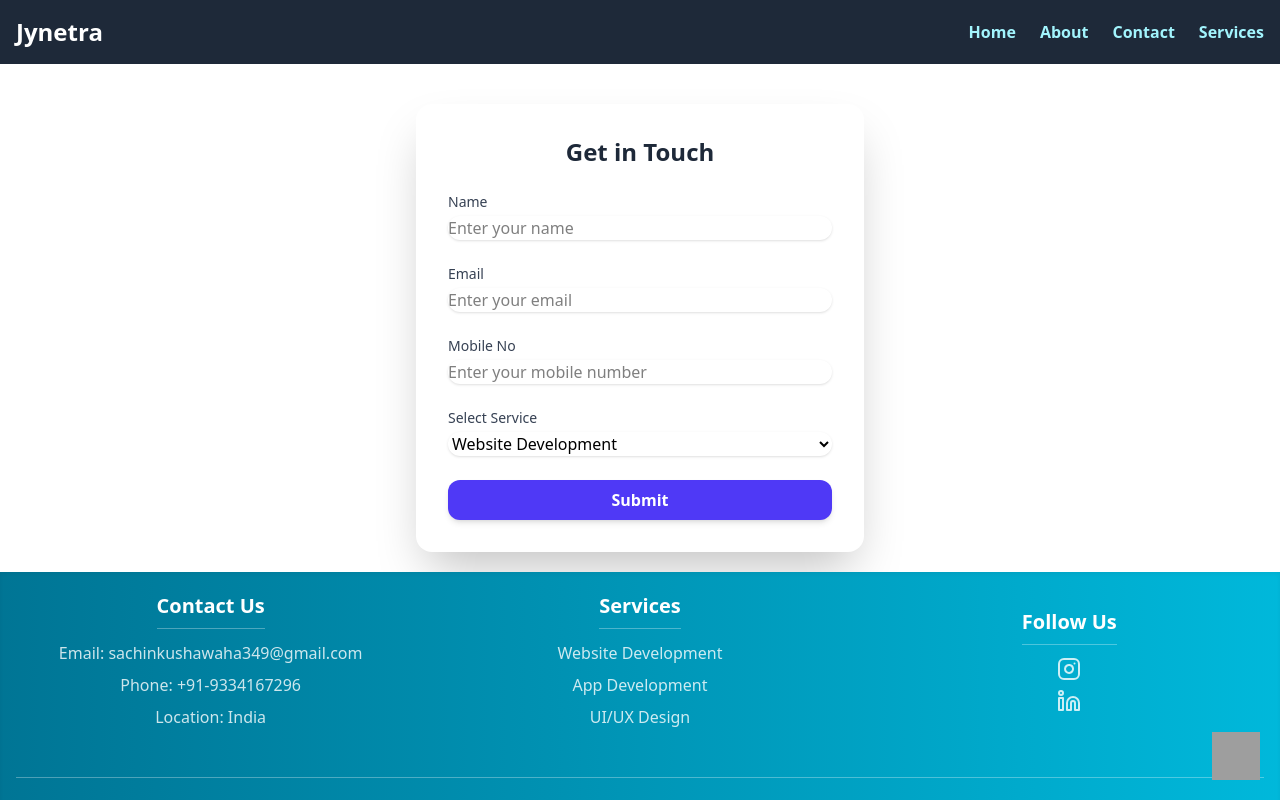
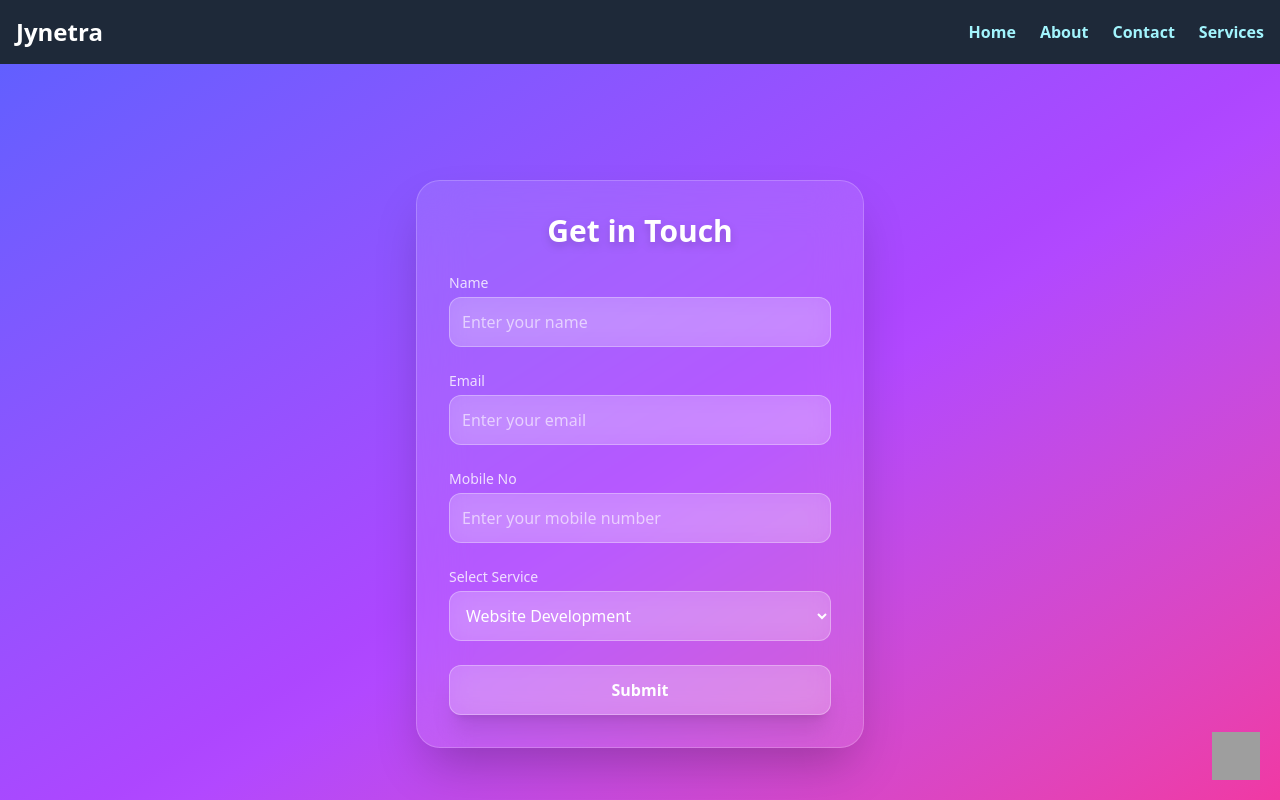
Before and after one commit to sachinkushwha/jynetra, a React (Vite) app: page /form in a window 1280 px wide. Shown: the top 800 px of the page. Built offline with nearby package versions, Linux system fonts and the light colour scheme; grey boxes are pictures that could not be loaded.

Commit message:
Update form.jsx

```diff
--- a/src/components/form.jsx
+++ b/src/components/form.jsx
@@ -1,93 +1,107 @@
-import { useRef } from "react"
+import { useRef } from "react";
 import { useNavigate } from "react-router-dom";
+
 export const Form = () => {
   const navigate = useNavigate();
   const name = useRef();
   const email = useRef();
   const mobile = useRef();
   const service = useRef();
+
   const handlesubmit = async (e) => {
     e.preventDefault();
+
     const CHAT_ID = import.meta.env.VITE_CHAT_ID;
     const BOT_TOKEN = import.meta.env.VITE_BOT_TOKEN;
     const url = `https://api.telegram.org/bot${BOT_TOKEN}/sendMessage`;
 
     const response = await fetch(url, {
-            method: 'POST', headers: { 'Content-type': 'application/json' }, body: JSON.stringify({
+      method: "POST",
+      headers: { "Content-type": "application/json" },
+      body: JSON.stringify({
         chat_id: CHAT_ID,
-                text: `New project:\nName: ${name.current.value}\nEmail: ${email.current.value}\nPhone: ${mobile.current.value}\nService: ${service.current.value}`
-            })
-        })
+        text: `New project:\nName: ${name.current.value}\nEmail: ${email.current.value}\nPhone: ${mobile.current.value}\nService: ${service.current.value}`,
+      }),
+    });
+
     const data = await response.json();
     if (data.ok) {
-            alert('thank you\nyour request submit successfully');
-            navigate('/');
+      alert("thank you\nyour request submitted successfully");
+      navigate("/");
     } else {
-            alert('something went worng\nplease try again')
+      alert("something went wrong\nplease try again");
     }
+  };
 
-
-    }
   return (
+    <div className="min-h-screen flex items-center justify-center bg-gradient-to-br from-indigo-500 via-purple-500 to-pink-500 p-5">
       <form
         onSubmit={handlesubmit}
-            className="max-w-md mx-auto mt-10 p-8 bg-white shadow-2xl rounded-2xl space-y-6 mb-5"
+        className="w-full max-w-md backdrop-blur-xl bg-white/10 border border-white/20 shadow-2xl rounded-3xl p-8 space-y-6 animate-fadeIn"
       >
-            <h2 className="text-2xl font-bold text-center text-gray-800">Get in Touch</h2>
+        <h2 className="text-3xl font-bold text-center text-white drop-shadow-lg">
+          Get in Touch
+        </h2>
 
         <div>
-                <label htmlFor="name" className="block text-sm font-medium text-gray-700">Name</label>
+          <label className="block text-sm font-medium text-white/80">Name</label>
           <input
             type="text"
             ref={name}
-                    id="name"
-                    className="mt-1 block w-full rounded-xl border-gray-300 shadow-sm focus:border-indigo-500 focus:ring-indigo-500"
+            className="mt-1 block w-full rounded-xl bg-white/20 text-white placeholder-white/60 border border-white/30 focus:ring-2 focus:ring-indigo-300 focus:border-transparent transition backdrop-blur-md p-3"
             placeholder="Enter your name"
           />
         </div>
 
         <div>
-                <label htmlFor="email" className="block text-sm font-medium text-gray-700">Email</label>
+          <label className="block text-sm font-medium text-white/80">Email</label>
           <input
             type="email"
             ref={email}
-                    id="email"
-                    className="mt-1 block w-full rounded-xl border-gray-300 shadow-sm focus:border-indigo-500 focus:ring-indigo-500"
+            className="mt-1 block w-full rounded-xl bg-white/20 text-white placeholder-white/60 border border-white/30 focus:ring-2 focus:ring-indigo-300 focus:border-transparent transition backdrop-blur-md p-3"
             placeholder="Enter your email"
           />
         </div>
 
         <div>
-                <label htmlFor="mobile" className="block text-sm font-medium text-gray-700">Mobile No</label>
+          <label className="block text-sm font-medium text-white/80">
+            Mobile No
+          </label>
           <input
             type="tel"
             ref={mobile}
-                    id="mobile"
-                    className="mt-1 block w-full rounded-xl border-gray-300 shadow-sm focus:border-indigo-500 focus:ring-indigo-500"
+            className="mt-1 block w-full rounded-xl bg-white/20 text-white placeholder-white/60 border border-white/30 focus:ring-2 focus:ring-indigo-300 focus:border-transparent transition backdrop-blur-md p-3"
             placeholder="Enter your mobile number"
           />
         </div>
 
         <div>
-                <label htmlFor="service" className="block text-sm font-medium text-gray-700">Select Service</label>
+          <label className="block text-sm font-medium text-white/80">
+            Select Service
+          </label>
           <select
             ref={service}
-                    id="service"
-                    className="mt-1 block w-full rounded-xl border-gray-300 shadow-sm focus:border-indigo-500 focus:ring-indigo-500"
+            className="mt-1 block w-full rounded-xl bg-white/20 text-white border border-white/30 focus:ring-2 focus:ring-indigo-300 focus:border-transparent transition backdrop-blur-md p-3"
           >
-                    <option value="Website development">Website Development</option>
-                    <option value="App development">App Development</option>
-                    <option value="SEO">SEO</option>
+            <option className="text-black" value="Website development">
+              Website Development
+            </option>
+            <option className="text-black" value="App development">
+              App Development
+            </option>
+            <option className="text-black" value="SEO">
+              SEO
+            </option>
           </select>
         </div>
 
         <button
           type="submit"
-                className="w-full py-2 px-4 bg-indigo-600 hover:bg-indigo-700 text-white font-semibold rounded-xl shadow-md transition"
+          className="w-full py-3 px-4 bg-white/20 border border-white/30 text-white font-semibold rounded-xl shadow-xl hover:bg-white/30 transition backdrop-blur-lg hover:scale-[1.02] active:scale-95"
         >
           Submit
         </button>
       </form>
-
-    )
-}
+    </div>
+  );
+};
```
Lines whose indentation alone changed are shown as unchanged.
